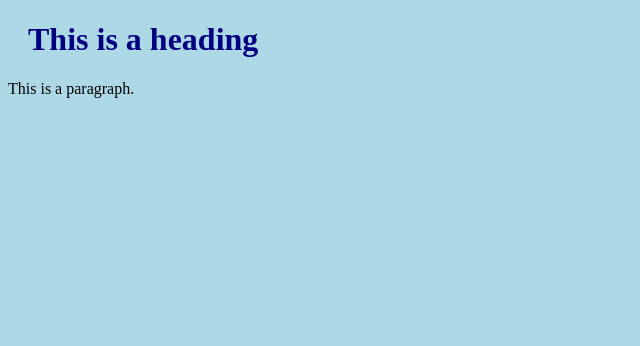
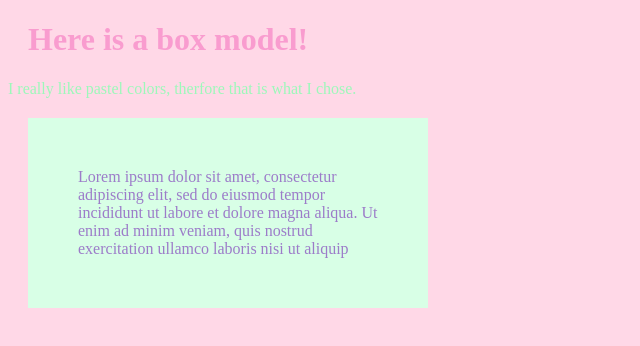
Before and after one commit to mikkkkles/smichels-website3, a plain HTML site: page index.html in a window 1280 px wide. Shown: the whole page, without its empty margins (0-640 px from the left). Drawn offline with Linux system fonts and the light colour scheme.

Commit message:
i added more content

```diff
--- a/index.html
+++ b/index.html
@@ -5,8 +5,12 @@
 </head>
 <body>
 
-<h1>This is a heading</h1>
-<p>This is a paragraph.</p>
+<h1>Here is a box model!</h1>
+<p>I really like pastel colors, therfore that is what I chose.</p>
+<div> Lorem ipsum dolor sit amet, consectetur adipiscing elit, sed do
+      eiusmod tempor incididunt ut labore et dolore magna aliqua. Ut enim ad
+      minim veniam, quis nostrud exercitation ullamco laboris nisi ut aliquip </div>
+
 
 </body>
 </html>
--- a/mystyle.css
+++ b/mystyle.css
@@ -1,8 +1,18 @@
 body {
-  background-color: lightblue;
+  background-color: #FFD8E7;
 }
-
+div {
+  background-color: #D8FFE6;
+  color: #9C7CC9;
+  width: 300px;
+  border: 15px #D8EFFF;
+  padding: 50px;
+  margin: 20px;
+}
 h1 {
-  color: navy;
+  color: #F99CCF;
   margin-left: 20px;
 }
+p {
+  color: #9CF9BA
+}
```
